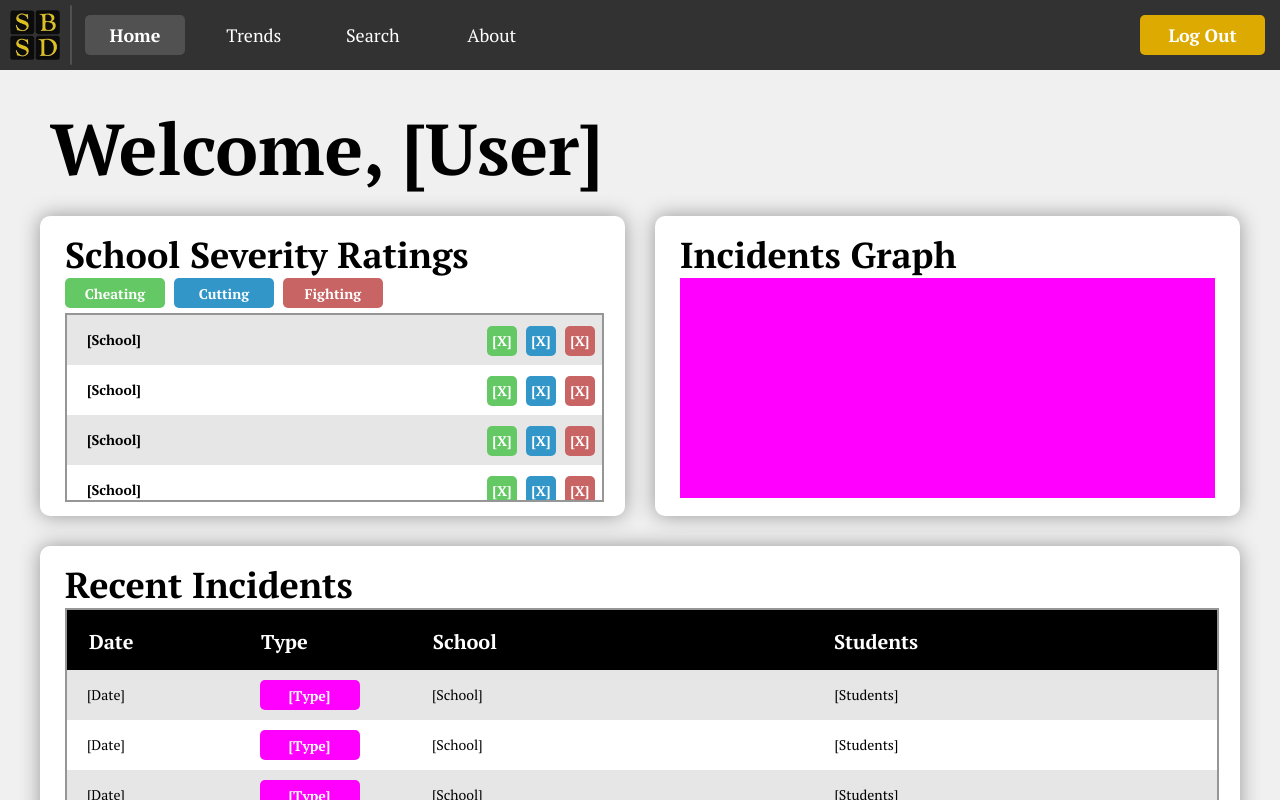
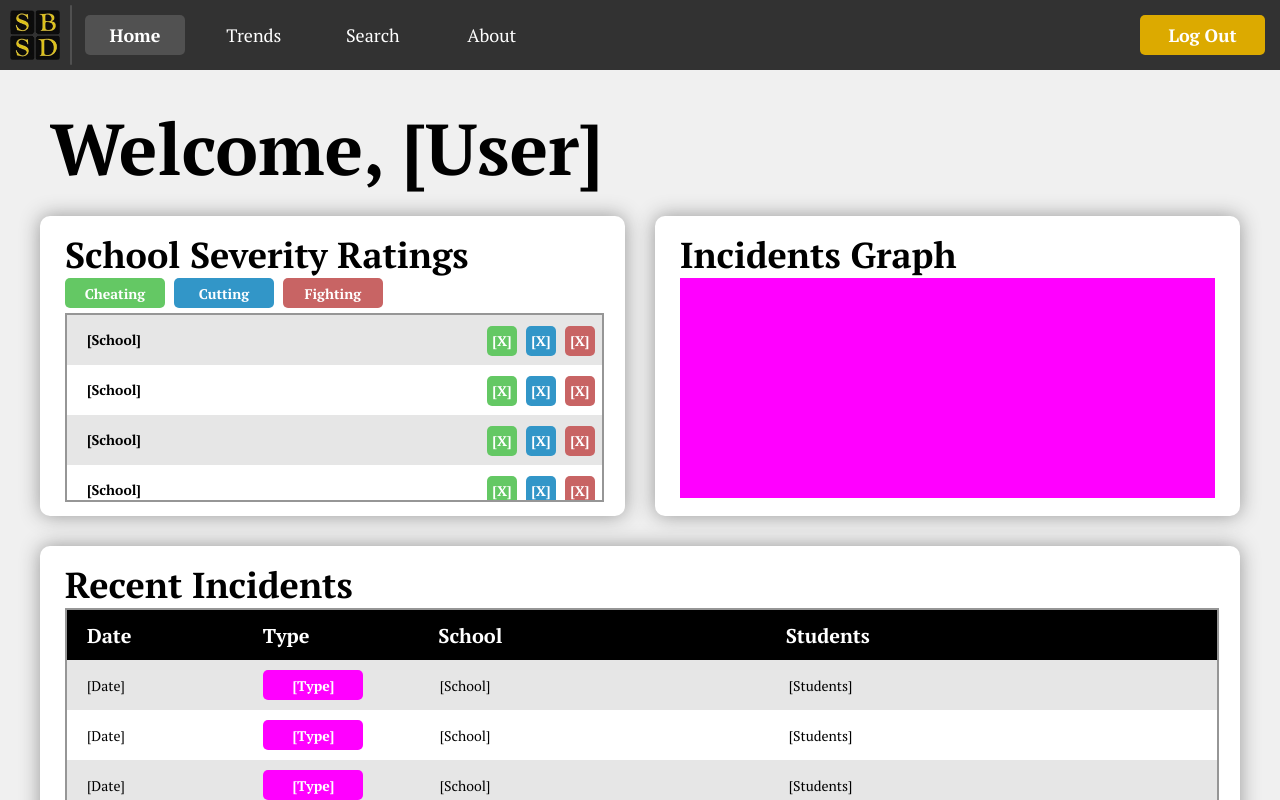
Before and after one commit to TejasRaghuram/StuVis, a SvelteKit app in the folder client/: page / in a window 1280 px wide. Shown: the top 800 px of the page. Built offline with nearby package versions, Linux system fonts and the light colour scheme.

Commit message:
Fixed Home Page Browser Compatibility Issues

```diff
--- a/client/src/routes/+page.svelte
+++ b/client/src/routes/+page.svelte
@@ -27,33 +27,42 @@
 </div>
 <div id="incidents-card" class="card" bind:clientWidth={width}>
     <h2>Recent Incidents</h2>
-    <table id="incidents-header">
-        <tr class="row">
+    <div id="incidents-header">
+        <div class="row">
+
             {#if width > 1024}
-                <h3 id="incidents-type-header" class="incidents-subtitle">Type</h3>
-                <h3 class="incidents-subtitle incidents-students ">Students</h3>
+                <h3 class="incidents-subtitle-small incidents-small">Date</h3>
+                <h3 class="incidents-subtitle-small incidents-small">Type</h3>
+                <h3 class="incidents-subtitle-large incidents-large">School</h3>
+                <h3 class="incidents-subtitle-large incidents-large">Students</h3>
+            {:else}
+                <h3 class="incidents-subtitle-large incidents-large">Date</h3>
+                <h3 class="incidents-subtitle-large incidents-large">School</h3>
             {/if}
-            <h3 class="incidents-subtitle incidents-date">Date</h3>
-            <h3 class="incidents-subtitle incidents-school">School</h3>
-        </tr>
-    </table>
+        </div>
+    </div>
     <div id="incidents-table" class="table">
         {#each incidents as incident, i}
             <div class={"row" + (i % 2 === 0 ? " row-dark":" row-light")}>
                 {#if width > 1024}
-                    <p class="incidents-date">{incident.date}</p>
+                    <p class="incidents-small">{incident.date}</p>
+                    <div class="incidents-small">
                         <h4 class={"incidents-type incident-type " + incident.type.toLowerCase()}
                             style={!["Cheating", "Cutting", "Fighting"].includes(incident.type) ? "background-color: rgb(255, 0, 255)":""}>
                             {incident.type}
                         </h4>
-                    <p class="incidents-students">{incident.students}</p>
+                    </div>
+                    <p class="incidents-large">{incident.school}</p>
+                    <p class="incidents-large">{incident.students}</p>
                 {:else}
+                    <div class="incidents-small">
                         <p class={"incidents-type incident-type " + incident.type.toLowerCase()}
                             style={!["Cheating", "Cutting", "Fighting"].includes(incident.type) ? "background-color: rgb(255, 0, 255)":""}>
                             {incident.date}
                         </p>
+                    </div>
+                    <p class="incidents-large">{incident.school}</p>
                 {/if}
-                <p class="incidents-school">{incident.school}</p>
             </div>
         {/each}
     </div>
--- a/client/src/routes/page.css
+++ b/client/src/routes/page.css
@@ -144,7 +144,7 @@ p {
 }
 
 #incidents-header {
-    width: calc(100% + 4px);
+    width: 100%;
     height: 44px;
     padding-top: 6px;
     background-color: black;
@@ -160,37 +160,34 @@ p {
     border-top: none;
 }
 
-.incidents-date {
-    position: absolute;
-    left: 20px;
-    top: 15px;
+.incidents-small {
+    width: calc(15% - 20px);
+    padding-left: 20px;
+    position: relative;
+    top: 10px;
+    display: inline-block;
 }
 
-#incidents-type-header {
-    position: absolute;
-    left: calc(15% + 20px);
+.incidents-large {
+    width: calc(30%  - 20px);
+    padding-left: 20px;
+    position: relative;
+    top: 10px;
+    display: inline-block;
+}
+
+.incidents-subtitle-small {
+    width: calc(0.15*(100% - 5px) - 20px);
+    top: 6px;
+}
+
+.incidents-subtitle-large {
+    width: calc(0.30*(100% - 5px)  - 20px);
+    top: 6px;
 }
 
 .incidents-type {
-    position: absolute;
-    left: calc(15% + 15px);
-    top: 10px;
-}
-
-.incidents-school {
-    position: absolute;
-    left: calc(30% + 20px);
-    top: 15px;
-}
-
-.incidents-students {
-    position: absolute;
-    left: calc(65% + 20px);
-    top: 15px;
-}
-
-.incidents-subtitle {
-    top: 10px;
+    margin-left: 0;
 }
 
 @media (max-width: 1024px) {
@@ -256,8 +253,44 @@ p {
         margin-top: 20px;
     }
 
-    .incidents-type {
-        left: 15px;
+    .incidents-small {
+        width: calc(30%  - 20px);
+    }
+
+    .incidents-large {
+        width: calc(60%  - 20px);
     }
 
 }
+
+@supports not (aspect-ratio: 1) {
+
+    #small-cards {
+        height: calc((100vw - 80px) / 4);
+    }
+
+    #incidents-card {
+        height: calc((100vw - 130px) / 3);
+    }
+
+    @media (max-width: 1024px) {
+
+        #small-cards {
+            height: auto;
+        }
+
+        #ratings-card {
+            height: calc((100% - 70px) / 1.25);
+        }
+
+        #graph-card {
+            height: calc((100% - 70px) / 1.25);
+        }
+
+        #incidents-card {
+            height: calc(100% - 70px);
+        }
+
+    }
+
+}
```
Lines whose indentation alone changed are shown as unchanged.
